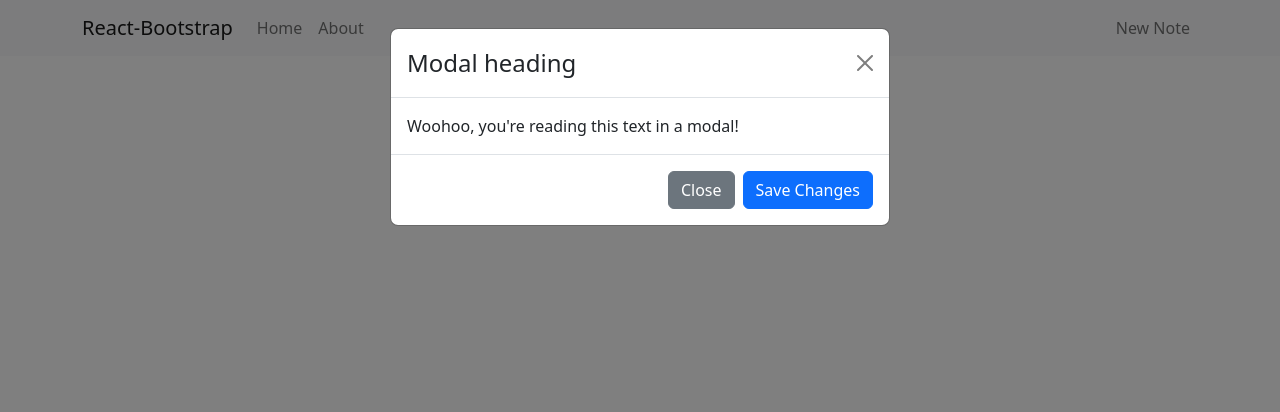
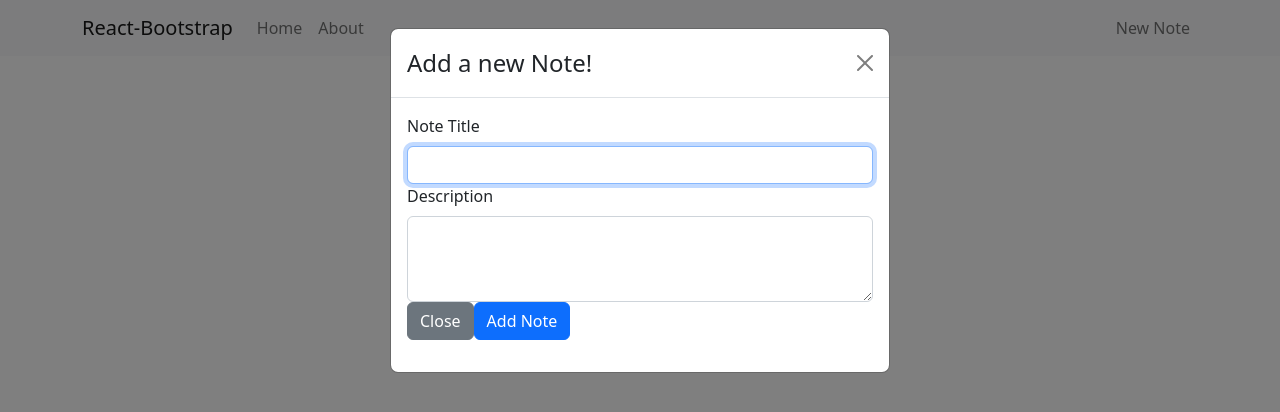
Before and after one commit to rpruazol/note-taking-app-frontend, a React (Create React App) app: page / in a window 1280 px wide. Both pictures are taken after a click on the button "New Note". Shown: the top 412 px of the page. Built offline with nearby package versions, Linux system fonts and the light colour scheme.

Commit message:
new note modal with form

```diff
--- a/src/Note.js
+++ b/src/Note.js
@@ -1,24 +1,40 @@
 import React, { useEffect, useState } from 'react';
 import Button from 'react-bootstrap/Button';
 import Modal from 'react-bootstrap/Modal';
+import NoteForm from './NoteForm';
+import Form from 'react-bootstrap/Form'
 
 export default function Note(props) {
 
+  const createNote = (e) => {
+    e.preventDefault();
+    console.log(e.target[0].value, e.target[1].value);
+  }
   return (
     <>
       <Modal show={props.show} onHide={() => props.showModal(false)}>
         <Modal.Header closeButton>
-          <Modal.Title>Modal heading</Modal.Title>
+          <Modal.Title>Add a new Note!</Modal.Title>
         </Modal.Header>
-        <Modal.Body>Woohoo, you're reading this text in a modal!</Modal.Body>
-        <Modal.Footer>
-          <Button variant="secondary" onClick={() => props.showModal(false)}>
+        <Modal.Body>
+          <Form onSubmit={(e) => createNote(e)}>
+            <Form.Group className="mb-3" controlId="note">
+              <Form.Label>Note Title</Form.Label>
+              <Form.Control
+                type="text"
+                autoFocus
+              />
+              <Form.Label>Description</Form.Label>
+              <Form.Control as="textarea" rows={3} />
+              <Button variant="secondary" onClick={() => props.showModal(false)}>
             Close
           </Button>
-          <Button variant="primary" onClick={() => props.showModal(false)}>
-            Save Changes
+          <Button variant="primary" type="submit">
+            Add Note
           </Button>
-        </Modal.Footer>
+            </Form.Group>
+          </Form>
+        </Modal.Body>
       </Modal>
     </>
   );
--- /dev/null
+++ b/src/NoteForm.js
@@ -0,0 +1,26 @@
+import Form from 'react-bootstrap/Form';
+import React from 'react';
+
+
+export default function NoteForm(props) {
+
+
+  return (
+    <Form onSubmit={(e) => props.createNote(e)}>
+    <Form.Group className="mb-3" controlId="exampleForm.ControlInput1">
+      <Form.Label>Note Title</Form.Label>
+      <Form.Control
+        type="text"
+        autoFocus
+      />
+    </Form.Group>
+    <Form.Group
+      className="mb-3"
+      controlId="exampleForm.ControlTextarea1"
+    >
+      <Form.Label>Description</Form.Label>
+      <Form.Control as="textarea" rows={3} />
+    </Form.Group>
+  </Form>
+  );
+}
```
